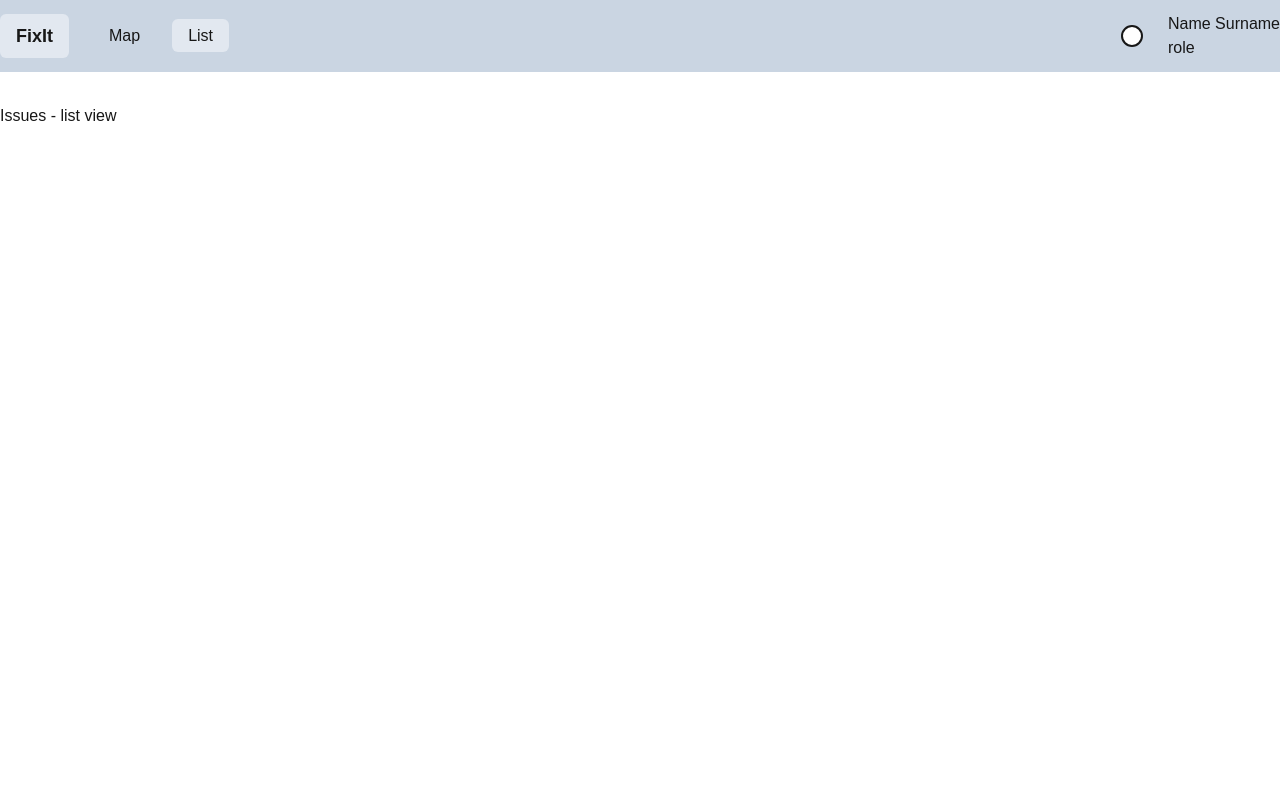
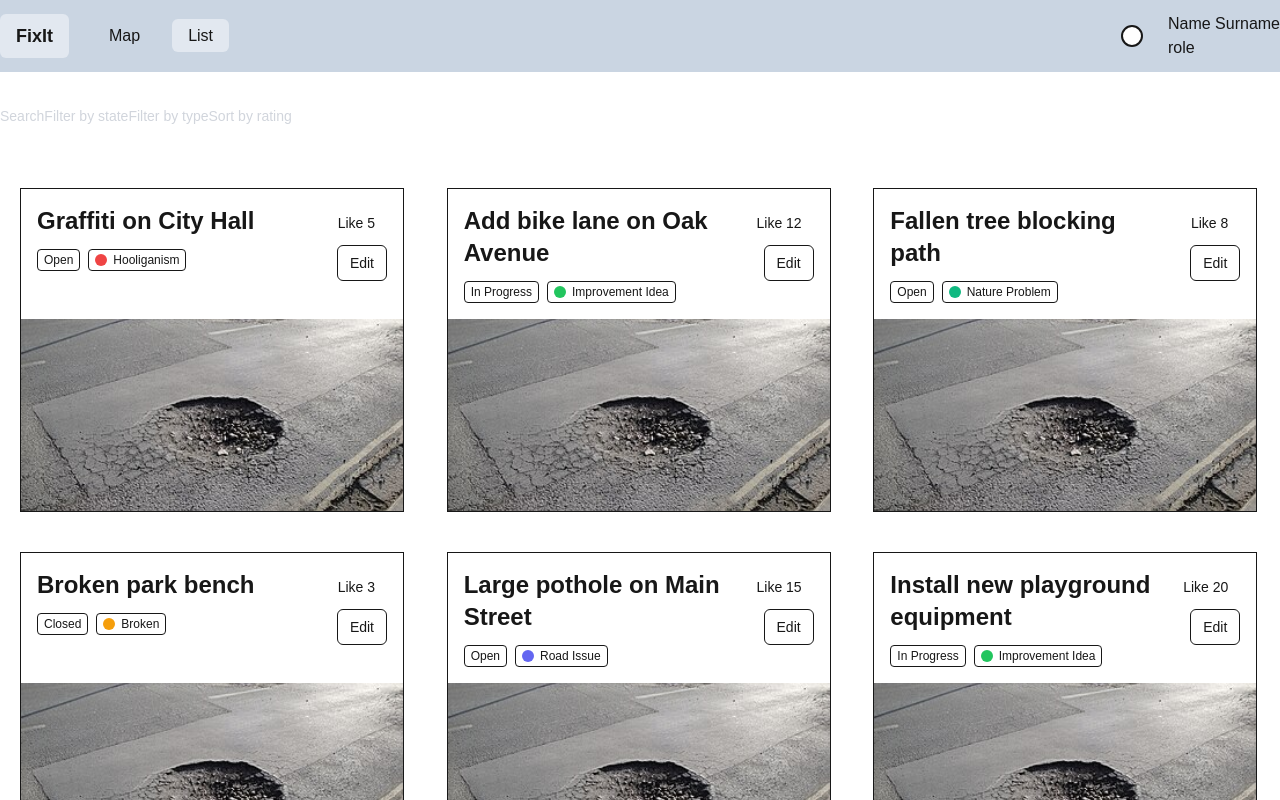
Before and after one commit to adamgabry/FixIt, a Next.js app: page /issues/list in a window 1280 px wide. Shown: the top 800 px of the page. Built offline with nearby package versions, Linux system fonts and the light colour scheme.

Commit message:
Cards for issue list

```diff
--- a/src/app/issues/list/page.tsx
+++ b/src/app/issues/list/page.tsx
@@ -1,3 +1,158 @@
-const IssuesListPage = () => 'Issues - list view';
+'use client';
+
+import { useMemo, useState } from 'react';
+
+import { IssueListItem } from '@/components/list/issue-list-item';
+import {
+	DEFAULT_FILTERS,
+	filterIssues,
+	type IssueFilters
+} from '@/lib/issue-utils';
+import { type Issue, IssueStatus, IssueType } from '@/modules/issue/schema';
+
+const MOCK_ISSUES: Issue[] = [
+	{
+		id: 1,
+		title: 'Graffiti on City Hall',
+		description: 'Vandalism with spray paint on the main entrance.',
+		location: '48.1486, 17.1077',
+		status: IssueStatus.OPEN,
+		type: IssueType.HOOLIGANISM,
+		pictures: '',
+		createdAt: new Date(),
+		updatedAt: new Date(),
+		reportedBy: 1,
+		numberOfUpvotes: 5
+	},
+	{
+		id: 2,
+		title: 'Add bike lane on Oak Avenue',
+		description: 'Request to add a dedicated bike lane for safer cycling.',
+		location: '48.1520, 17.1120',
+		status: IssueStatus.IN_PROGRESS,
+		type: IssueType.IMPROVEMENT_IDEA,
+		pictures: '',
+		createdAt: new Date(),
+		updatedAt: new Date(),
+		reportedBy: 2,
+		numberOfUpvotes: 12
+	},
+	{
+		id: 3,
+		title: 'Fallen tree blocking path',
+		description:
+			'Large tree fell during storm, blocking the walking path in central park.',
+		location: '48.1450, 17.1040',
+		status: IssueStatus.OPEN,
+		type: IssueType.NATURE_PROBLEM,
+		pictures: '',
+		createdAt: new Date(),
+		updatedAt: new Date(),
+		reportedBy: 3,
+		numberOfUpvotes: 8
+	},
+	{
+		id: 4,
+		title: 'Broken park bench',
+		description: 'Bench in central park has broken slats, unsafe to sit on.',
+		location: '48.1500, 17.1000',
+		status: IssueStatus.CLOSED,
+		type: IssueType.BROKEN,
+		pictures: '',
+		createdAt: new Date(),
+		updatedAt: new Date(),
+		reportedBy: 1,
+		numberOfUpvotes: 3
+	},
+	{
+		id: 5,
+		title: 'Large pothole on Main Street',
+		description: 'Deep pothole causing damage to vehicles, safety hazard.',
+		location: '48.1530, 17.1060',
+		status: IssueStatus.OPEN,
+		type: IssueType.ROAD,
+		pictures: '',
+		createdAt: new Date(),
+		updatedAt: new Date(),
+		reportedBy: 4,
+		numberOfUpvotes: 15
+	},
+	{
+		id: 6,
+		title: 'Install new playground equipment',
+		description: 'Request for new playground equipment in the community park.',
+		location: '48.1470, 17.1150',
+		status: IssueStatus.IN_PROGRESS,
+		type: IssueType.IMPROVEMENT_IDEA,
+		pictures: '',
+		createdAt: new Date(),
+		updatedAt: new Date(),
+		reportedBy: 5,
+		numberOfUpvotes: 20
+	},
+	{
+		id: 7,
+		title: 'Broken streetlight',
+		description:
+			'Streetlight has been out for a week, safety concern at night.',
+		location: '48.1495, 17.1095',
+		status: IssueStatus.OPEN,
+		type: IssueType.BROKEN,
+		pictures: '',
+		createdAt: new Date(),
+		updatedAt: new Date(),
+		reportedBy: 6,
+		numberOfUpvotes: 10
+	},
+	{
+		id: 8,
+		title: 'Overgrown vegetation blocking sidewalk',
+		description: 'Bushes have overgrown and are blocking pedestrian path.',
+		location: '48.1510, 17.1030',
+		status: IssueStatus.OPEN,
+		type: IssueType.NATURE_PROBLEM,
+		pictures: '',
+		createdAt: new Date(),
+		updatedAt: new Date(),
+		reportedBy: 7,
+		numberOfUpvotes: 4
+	}
+];
+
+const IssuesListPage = () => {
+	const [filters, setFilters] = useState<IssueFilters>(DEFAULT_FILTERS);
+
+	const issues = MOCK_ISSUES as Issue[];
+	const filteredIssues = useMemo(
+		() => filterIssues(issues, filters),
+		[issues, filters]
+	);
+	return (
+		<div>
+			<div className="space-y-2">
+				<label className="text-sm font-medium text-gray-300">Search</label>
+				{/* TODO Search */}
+				<label className="text-sm font-medium text-gray-300">
+					Filter by state
+				</label>
+				{/*TODO  Filter by state */}
+				<label className="text-sm font-medium text-gray-300">
+					Filter by type
+				</label>
+				{/* TODO Filter by type */}
+				<label className="text-sm font-medium text-gray-300">
+					Sort by rating
+				</label>
+				{/* TODO Sort by rating */}
+			</div>
+			<ul className="mt-10 grid grid-cols-1 md:grid-cols-2 lg:grid-cols-3">
+				{issues.map(issue => (
+					<IssueListItem key={issue.id} issue={issue} />
+				))}
+			</ul>
+			{/* TODO floating button for create new issue*/}
+		</div>
+	);
+};
 
 export default IssuesListPage;
--- a/src/app/page.tsx
+++ b/src/app/page.tsx
@@ -38,7 +38,7 @@ const MOCK_ISSUES: Issue[] = [
 		type: IssueType.HOOLIGANISM,
 		pictures: '',
 		createdAt: new Date(),
-		upddatedAt: new Date(),
+		updatedAt: new Date(),
 		reportedBy: 1,
 		numberOfUpvotes: 5
 	},
@@ -51,7 +51,7 @@ const MOCK_ISSUES: Issue[] = [
 		type: IssueType.IMPROVEMENT_IDEA,
 		pictures: '',
 		createdAt: new Date(),
-		upddatedAt: new Date(),
+		updatedAt: new Date(),
 		reportedBy: 2,
 		numberOfUpvotes: 12
 	},
@@ -65,7 +65,7 @@ const MOCK_ISSUES: Issue[] = [
 		type: IssueType.NATURE_PROBLEM,
 		pictures: '',
 		createdAt: new Date(),
-		upddatedAt: new Date(),
+		updatedAt: new Date(),
 		reportedBy: 3,
 		numberOfUpvotes: 8
 	},
@@ -78,7 +78,7 @@ const MOCK_ISSUES: Issue[] = [
 		type: IssueType.BROKEN,
 		pictures: '',
 		createdAt: new Date(),
-		upddatedAt: new Date(),
+		updatedAt: new Date(),
 		reportedBy: 1,
 		numberOfUpvotes: 3
 	},
@@ -91,7 +91,7 @@ const MOCK_ISSUES: Issue[] = [
 		type: IssueType.ROAD,
 		pictures: '',
 		createdAt: new Date(),
-		upddatedAt: new Date(),
+		updatedAt: new Date(),
 		reportedBy: 4,
 		numberOfUpvotes: 15
 	},
@@ -104,7 +104,7 @@ const MOCK_ISSUES: Issue[] = [
 		type: IssueType.IMPROVEMENT_IDEA,
 		pictures: '',
 		createdAt: new Date(),
-		upddatedAt: new Date(),
+		updatedAt: new Date(),
 		reportedBy: 5,
 		numberOfUpvotes: 20
 	},
@@ -118,7 +118,7 @@ const MOCK_ISSUES: Issue[] = [
 		type: IssueType.BROKEN,
 		pictures: '',
 		createdAt: new Date(),
-		upddatedAt: new Date(),
+		updatedAt: new Date(),
 		reportedBy: 6,
 		numberOfUpvotes: 10
 	},
@@ -131,7 +131,7 @@ const MOCK_ISSUES: Issue[] = [
 		type: IssueType.NATURE_PROBLEM,
 		pictures: '',
 		createdAt: new Date(),
-		upddatedAt: new Date(),
+		updatedAt: new Date(),
 		reportedBy: 7,
 		numberOfUpvotes: 4
 	}
--- a/src/components/input.tsx
+++ b/src/components/input.tsx
@@ -1,4 +1,4 @@
-import { forwardRef } from 'react';
+import React, { forwardRef } from 'react';
 
 import { cn } from '@/lib/cn';
 
--- /dev/null
+++ b/src/components/list/issue-list-item.tsx
@@ -0,0 +1,66 @@
+import Link from 'next/link';
+import React from 'react';
+
+import {
+	type Issue,
+	type IssueStatus,
+	type IssueType
+} from '@/modules/issue/schema';
+import { IssueStatusBadge } from '@/components/list/issue-status-badge';
+import { IssueTypeBadge } from '@/components/list/issue-type-badge';
+import { Button } from '@/components/button';
+
+export const IssueListItem = ({ issue }: { issue: Issue }) => {
+	const handleEdit = (e: React.MouseEvent) => {
+		console.log('Edit clicked', issue.id);
+	};
+
+	const handleDelete = (e: React.MouseEvent) => {
+		console.log('Delete clicked', issue.id);
+	};
+
+	const handleLike = (e: React.MouseEvent) => {
+		console.log('Like clicked', issue.id);
+	};
+
+	return (
+		<li className="max-w-sm border m-5 flex flex-col relative">
+			<div className="p-4 flex justify-between items-start gap-4 flex-1">
+				<Link
+					href={`/issues/${issue.id}`}
+					className="flex-1 flex flex-col gap-2"
+				>
+					<h3 className="text-2xl font-semibold line-clamp-2">{issue.title}</h3>
+					<div className="flex gap-2 mt-1">
+						<IssueStatusBadge status={issue.status as IssueStatus} />
+						<IssueTypeBadge type={issue.type as IssueType} />
+					</div>
+				</Link>
+
+				<div className="flex flex-col gap-1 items-end">
+					<Button
+						variant="secondary"
+						size="sm"
+						onClick={handleLike}
+						className="flex items-center gap-1"
+					>
+						{`Like ${issue.numberOfUpvotes}`}
+					</Button>
+
+					{/* TODO show only for admins and users who are crators of this*/}
+					<Button variant="outline" size="sm" onClick={handleEdit}>
+						Edit
+					</Button>
+				</div>
+			</div>
+
+			<Link href={`/issues/${issue.id}`} className="w-full h-48">
+				<img
+					className="w-full h-full object-cover rounded-b-base"
+					src="/issue-placeholder.jpg"
+					alt="Here should be picture"
+				/>
+			</Link>
+		</li>
+	);
+};
--- /dev/null
+++ b/src/components/list/issue-status-badge.tsx
@@ -0,0 +1,16 @@
+import React from 'react';
+
+import { type IssueStatus } from '@/modules/issue/schema';
+import { ISSUE_STATUS_LABELS } from '@/lib/issue-utils';
+
+type IssueStatusBadgeProps = {
+	status: IssueStatus;
+};
+
+export const IssueStatusBadge: React.FC<IssueStatusBadgeProps> = ({
+	status
+}) => (
+	<span className="inline-flex items-center bg-brand-softer border border-brand-subtle text-fg-brand-strong text-xs font-medium px-1.5 py-0.5 rounded-sm">
+		{ISSUE_STATUS_LABELS[status]}
+	</span>
+);
--- /dev/null
+++ b/src/components/list/issue-type-badge.tsx
@@ -0,0 +1,17 @@
+import React from 'react';
+
+import { ISSUE_TYPE_COLORS, ISSUE_TYPE_LABELS } from '@/lib/issue-utils';
+import { type IssueType } from '@/modules/issue/schema';
+type IssueTypeBadgeProps = {
+	type: IssueType;
+};
+
+export const IssueTypeBadge: React.FC<IssueTypeBadgeProps> = ({ type }) => (
+	<span className="inline-flex items-center bg-brand-softer border border-brand-subtle text-fg-brand-strong text-xs font-medium px-1.5 py-0.5 rounded-sm">
+		<span
+			className="w-3 h-3 rounded-full mr-1.5"
+			style={{ backgroundColor: ISSUE_TYPE_COLORS[type] }}
+		/>
+		{ISSUE_TYPE_LABELS[type]}
+	</span>
+);
--- a/src/modules/issue/schema.ts
+++ b/src/modules/issue/schema.ts
@@ -23,7 +23,7 @@ export const issueSchema = z.object({
 	type: IssueType,
 	pictures: z.string().min(1),
 	createdAt: z.date(),
-	upddatedAt: z.date(),
+	updatedAt: z.date(),
 	reportedBy: z.number(),
 	numberOfUpvotes: z.number()
 });
```
Also changed, not shown: public/issue-placeholder.jpg (added).
